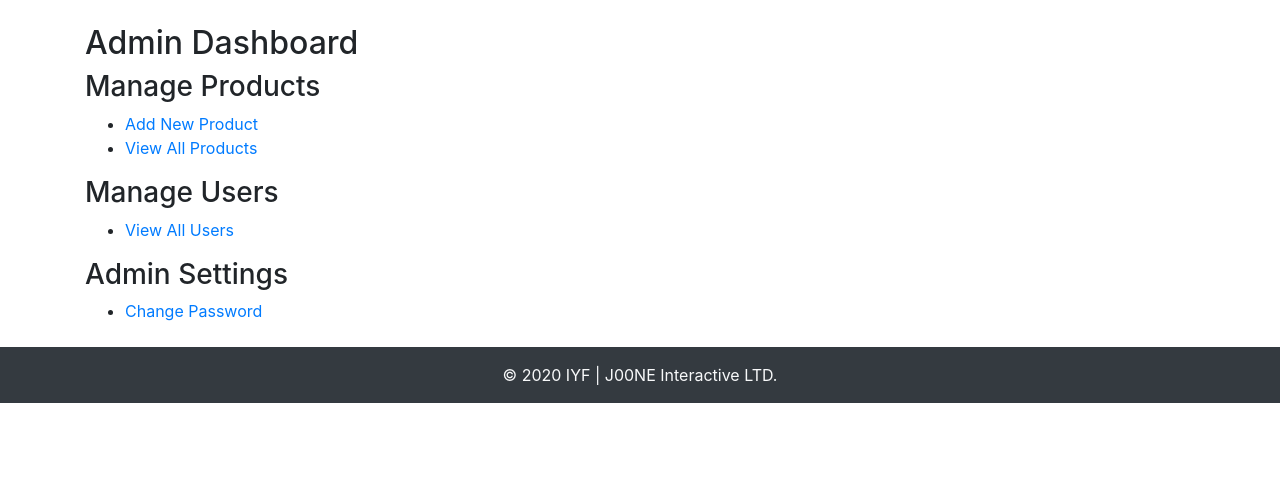
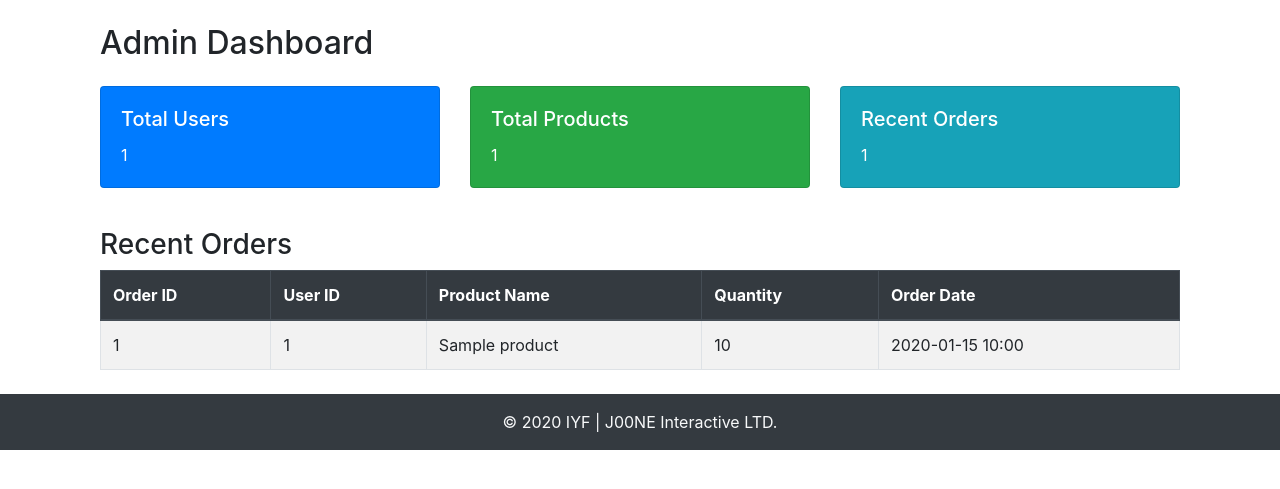
Before and after one commit to everjaydead/estore, a Flask app: template templates/admin_dashboard.html in a window 1280 px wide. Shown: the part 56-545 px from the top of the page. Run offline with Flask 3, Linux system fonts and the light colour scheme; tables that the repository leaves empty hold one stand-in row (values such as "Sample post"); the template is opened without the code that fills it: values that come from a table or form of the project are taken from there, most other values are stand-ins (such as "Sample title", 1, 10 or a date in 2020); some libraries are stand-ins or nearby versions.

Commit message:
Enhance Admin Dashboard page visuals using Bootstrap

```diff
--- a/templates/admin_dashboard.html
+++ b/templates/admin_dashboard.html
@@ -1,23 +1,64 @@
 {% extends "base.html" %}
 
+{% block title %}Admin Dashboard - J00NE{% endblock %}
+
 {% block content %}
-    <h2>Admin Dashboard</h2>
+<div class="container mt-4">
+    <h2 class="mb-4">Admin Dashboard</h2>
+    <div class="row">
+        <!-- Total Users Card -->
+        <div class="col-md-4">
+            <div class="card text-white bg-primary mb-3">
+                <div class="card-body">
+                    <h5 class="card-title">Total Users</h5>
+                    <p class="card-text">{{ admin_data.total_users }}</p>
+                </div>
+            </div>
+        </div>
 
-    <div class="dashboard">
-        <h3>Manage Products</h3>
-        <ul>
-            <li><a href="{{ url_for('add_product') }}">Add New Product</a></li>
-            <li><a href="{{ url_for('manage_products') }}">View All Products</a></li>
-        </ul>
+        <!-- Total Products Card -->
+        <div class="col-md-4">
+            <div class="card text-white bg-success mb-3">
+                <div class="card-body">
+                    <h5 class="card-title">Total Products</h5>
+                    <p class="card-text">{{ admin_data.total_products }}</p>
+                </div>
+            </div>
+        </div>
 
-        <h3>Manage Users</h3>
-        <ul>
-            <li><a href="{{ url_for('users') }}">View All Users</a></li>
-        </ul>
+        <!-- Recent Orders Card -->
+        <div class="col-md-4">
+            <div class="card text-white bg-info mb-3">
+                <div class="card-body">
+                    <h5 class="card-title">Recent Orders</h5>
+                    <p class="card-text">{{ admin_data.recent_orders | length }}</p>
+                </div>
+            </div>
+        </div>
+    </div>
 
-        <h3>Admin Settings</h3>
-        <ul>
-            <li><a href="{{ url_for('change_admin_password') }}">Change Password</a></li>
-        </ul>
-    </div>
+    <h3 class="mt-4">Recent Orders</h3>
+    <table class="table table-striped table-bordered">
+        <thead class="thead-dark">
+            <tr>
+                <th>Order ID</th>
+                <th>User ID</th>
+                <th>Product Name</th>
+                <th>Quantity</th>
+                <th>Order Date</th>
+            </tr>
+        </thead>
+        <tbody>
+            {% for order in admin_data.recent_orders %}
+            <tr>
+                <td>{{ order.id }}</td>
+                <td>{{ order.user_id }}</td>
+                <td>{{ Product.query.get(order.product_id).name }}</td>
+                <td>{{ order.quantity }}</td>
+                <td>{{ order.order_date.strftime('%Y-%m-%d %H:%M') }}</td>
+            </tr>
+            {% endfor %}
+        </tbody>
+    </table>
+</div>
 {% endblock %}
```
